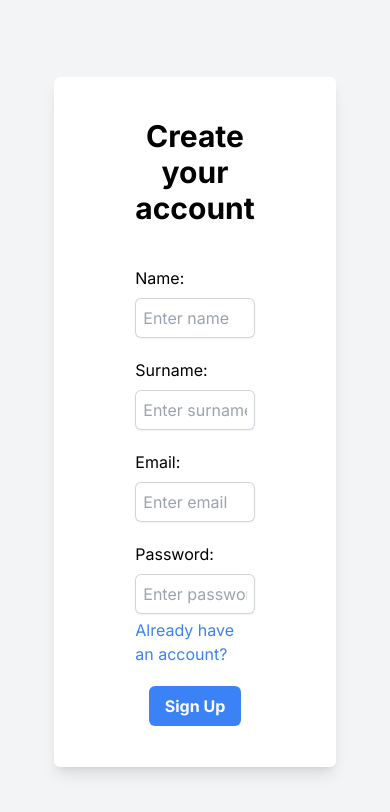
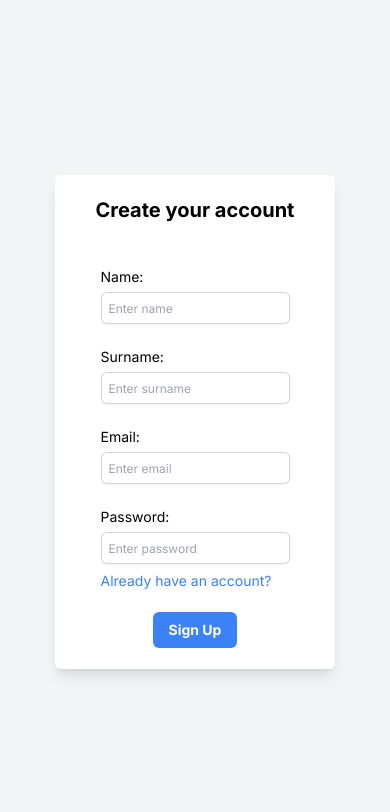
Before and after one commit to Githendra23/NextBuilder-Connect, a Next.js app in the folder frontend/: page /register in a window 390 px wide. Shown: the top 812 px of the page. Built offline with nearby package versions, Linux system fonts and the light colour scheme.

Commit message:
[+] register + login page responsive

```diff
--- a/frontend/app/components/LoginForm.tsx
+++ b/frontend/app/components/LoginForm.tsx
@@ -24,7 +24,7 @@ const LoginForm: React.FC = () => {
   return (
     <>
       {error !== "" ? (
-        <h2 className="items-center p-3 mb-4 w-full text-sm rounded-lg bg-red-50 text-red-400">
+        <h2 className="items-center p-3 mb-4 w-full md:text-sm text-xs rounded-lg bg-red-50 text-red-400">
           {error}
         </h2>
       ) : null}
@@ -34,7 +34,8 @@ const LoginForm: React.FC = () => {
           <label>Email: </label>
           <input
             required
-            className="mb-5 mt-2 pl-2 pr-2 block rounded-md border-0 w-full h-10 text-gray-900 shadow-sm ring-1 ring-inset ring-gray-300 placeholder:text-gray-400 focus:ring-2 focus:ring-inset"
+            className="mb-5 mt-1 pl-2 pr-2 block rounded-md border-0 w-full text-gray-900 shadow-sm ring-1 ring-inset ring-gray-300 placeholder:text-gray-400 focus:ring-2 focus:ring-inset
+                md:text-base md:h-10 ms:text-sm text-xs h-8"
             type="email"
             name="email"
             placeholder="Enter email"
@@ -45,7 +46,8 @@ const LoginForm: React.FC = () => {
           <label>Password: </label>
           <input
             required
-            className="mb-1 mt-2 pl-2 pr-2 block rounded-md border-0 w-full h-10 text-gray-900 shadow-sm ring-1 ring-inset ring-gray-300 placeholder:text-gray-400 focus:ring-2 focus:ring-inset"
+            className="mb-1 mt-1 pl-2 pr-2 block rounded-md border-0 w-full text-gray-900 shadow-sm ring-1 ring-inset ring-gray-300 placeholder:text-gray-400 focus:ring-2 focus:ring-inset
+                md:text-base md:h-10 ms:text-sm text-xs h-8"
             type="password"
             name="password"
             placeholder="Enter password"
@@ -55,7 +57,8 @@ const LoginForm: React.FC = () => {
 
           <Link
             href="/register"
-            className="text-blue-500 text-center hover:underline hover:underline-offset-5 mt-4"
+            className="text-blue-500 text-center hover:underline hover:underline-offset-5
+              md:text-base text-sm"
           >
             I don't have an account
           </Link>
@@ -63,7 +66,8 @@ const LoginForm: React.FC = () => {
 
         <div className="flex justify-center items-center">
           <button
-            className="mt-5 bg-blue-500 text-white font-bold py-2 px-4 rounded-md focus:outline-none focus:shadow-outline-blue hover:bg-blue-700"
+            className="mt-5 bg-blue-500 text-white font-bold py-2 px-4 rounded-md focus:outline-none focus:shadow-outline-blue hover:bg-blue-700
+            md:text-base text-sm"
             type="submit"
           >
             Sign In
--- a/frontend/app/components/RegisterForm.tsx
+++ b/frontend/app/components/RegisterForm.tsx
@@ -26,7 +26,7 @@ const RegisterForm: React.FC = () => {
   return (
     <>
       {error !== "" ? (
-        <h2 className="items-center p-3 mb-4 w-full text-sm rounded-lg bg-red-50 text-red-400">
+        <h2 className="items-center p-3 mb-4 w-full md:text-sm text-xs rounded-lg bg-red-50 text-red-400">
           {error}
         </h2>
       ) : null}
@@ -34,12 +34,13 @@ const RegisterForm: React.FC = () => {
       <div>
         <form className="flex flex-col items-center" onSubmit={handleSubmit}>
           <div>
-            <div className="flex flex-row flex-wrap">
-              <div className="flex flex-col sm:mr-3">
-                <label>Name: </label>
+            <div className="sm:flex sm:flex-row">
+              <div className="sm:mr-3">
+                <label className="sm:text-base text-sm">Name:</label>
                 <input
                   required
-                  className="mb-5 mt-2 pl-2 pr-2 block rounded-md border-0 w-full h-10 text-gray-900 shadow-sm ring-1 ring-inset ring-gray-300 placeholder:text-gray-400 focus:ring-2 focus:ring-inset"
+                  className="mb-5 mt-1 pl-2 pr-2 block rounded-md border-0 w-full text-gray-900 shadow-sm ring-1 ring-inset ring-gray-300 placeholder:text-gray-400 focus:ring-2 focus:ring-inset
+                  md:text-base md:h-10 sm:text-sm text-xs h-8"
                   type="text"
                   name="name"
                   placeholder="Enter name"
@@ -49,10 +50,11 @@ const RegisterForm: React.FC = () => {
               </div>
 
               <div>
-                <label>Surname: </label>
+                <label className="sm:text-base text-sm">Surname: </label>
                 <input
                   required
-                  className="mb-5 mt-2 pl-2 pr-2 block rounded-md border-0 w-full h-10 text-gray-900 shadow-sm ring-1 ring-inset ring-gray-300 placeholder:text-gray-400 focus:ring-2 focus:ring-inset"
+                  className="mb-5 mt-1 pl-2 pr-2 block rounded-md border-0 w-full text-gray-900 shadow-sm ring-1 ring-inset ring-gray-300 placeholder:text-gray-400 focus:ring-2 focus:ring-inset
+                  md:text-base md:h-10 sm:text-sm text-xs h-8"
                   type="text"
                   name="name"
                   placeholder="Enter surname"
@@ -63,10 +65,11 @@ const RegisterForm: React.FC = () => {
             </div>
 
             <div>
-              <label>Email: </label>
+              <label className="md:text-base text-sm">Email: </label>
               <input
                 required
-                className="mb-5 mt-2 pl-2 pr-2 block rounded-md border-0 w-full h-10 text-gray-900 shadow-sm ring-1 ring-inset ring-gray-300 placeholder:text-gray-400 focus:ring-2 focus:ring-inset"
+                className="mb-5 mt-1 pl-2 pr-2 block rounded-md border-0 w-full text-gray-900 shadow-sm ring-1 ring-inset ring-gray-300 placeholder:text-gray-400 focus:ring-2 focus:ring-inset
+                md:text-base md:h-10 ms:text-sm text-xs h-8"
                 type="email"
                 name="email"
                 placeholder="Enter email"
@@ -76,10 +79,11 @@ const RegisterForm: React.FC = () => {
             </div>
 
             <div>
-              <label>Password: </label>
+              <label className="md:text-base text-sm">Password: </label>
               <input
                 required
-                className="mb-1 mt-2 pl-2 pr-2 block rounded-md border-0 w-full h-10 text-gray-900 shadow-sm ring-1 ring-inset ring-gray-300 placeholder:text-gray-400 focus:ring-2 focus:ring-inset"
+                className="mb-1 mt-1 pl-2 pr-2 block rounded-md border-0 w-full text-gray-900 shadow-sm ring-1 ring-inset ring-gray-300 placeholder:text-gray-400 focus:ring-2 focus:ring-inset
+                md:text-base md:h-10 ms:text-sm text-xs h-8"
                 type="password"
                 name="password"
                 placeholder="Enter password"
@@ -90,14 +94,16 @@ const RegisterForm: React.FC = () => {
 
             <Link
               href="/login"
-              className="text-blue-500 text-center hover:underline hover:underline-offset-5 mt-4"
+              className="text-blue-500 text-center hover:underline hover:underline-offset-5
+              md:text-base text-sm"
             >
               Already have an account?
             </Link>
           </div>
 
           <button
-            className="mt-5 bg-blue-500 text-white font-bold py-2 px-4 rounded-md focus:outline-none focus:shadow-outline-blue hover:bg-blue-700"
+            className="mt-5 bg-blue-500 text-white font-bold py-2 px-4 rounded-md focus:outline-none focus:shadow-outline-blue hover:bg-blue-700
+            md:text-base text-sm"
             type="submit"
           >
             Sign Up
--- a/frontend/app/login/page.tsx
+++ b/frontend/app/login/page.tsx
@@ -4,8 +4,14 @@ import LoginForm from "../components/LoginForm";
 const LoginPage = () => {
   return (
     <div className="flex flex-col justify-center items-center h-[100vh] bg-gray-100">
-      <div className="bg-white flex flex-col justify-center border border-transparent rounded-md px-20 py-10 w-auto h-auto shadow-lg mx-32">
-        <h1 className="text-3xl justify-center text-center font-bold mb-10">
+      <div
+        className="bg-white flex flex-col items-center justify-center border border-transparent rounded-md w-auto h-auto shadow-lg
+        px-10 sm:px-20 py-5 md:py-8 md:mx-32 mx-10"
+      >
+        <h1
+          className="justify-center text-center font-bold mb-10
+          md:text-3xl text-xl"
+        >
           Sign in to your account
         </h1>
 
--- a/frontend/app/register/page.tsx
+++ b/frontend/app/register/page.tsx
@@ -4,8 +4,14 @@ import RegisterForm from "../components/RegisterForm";
 const page = () => {
   return (
     <div className="flex flex-col justify-center items-center h-[100vh] bg-gray-100">
-      <div className="bg-white flex flex-col items-center justify-center border border-transparent rounded-md px-20 py-10 w-auto h-auto shadow-lg mx-32">
-        <h1 className="text-3xl justify-center text-center font-bold mb-10">
+      <div
+        className="bg-white flex flex-col items-center justify-center border border-transparent rounded-md w-auto h-auto shadow-lg
+      px-10 sm:px-20 py-5 md:py-8 md:mx-32 mx-10"
+      >
+        <h1
+          className="justify-center text-center font-bold mb-10
+        md:text-3xl text-xl"
+        >
           Create your account
         </h1>
 
--- a/frontend/tailwind.config.ts
+++ b/frontend/tailwind.config.ts
@@ -7,6 +7,15 @@ const config: Config = {
     "./app/**/*.{js,ts,jsx,tsx,mdx}",
   ],
   theme: {
+    screens: {
+      'xsm': '480px', // phone
+      'sm': '640px', // tablet
+      'md': '768px', // smaller laptop
+      'lg': '1024px', // laptop
+      'xl': '1280px', // desktop
+      '2xl': '1536px', // tv
+    },
+
     extend: {
       backgroundImage: {
         "gradient-radial": "radial-gradient(var(--tw-gradient-stops))",
```
